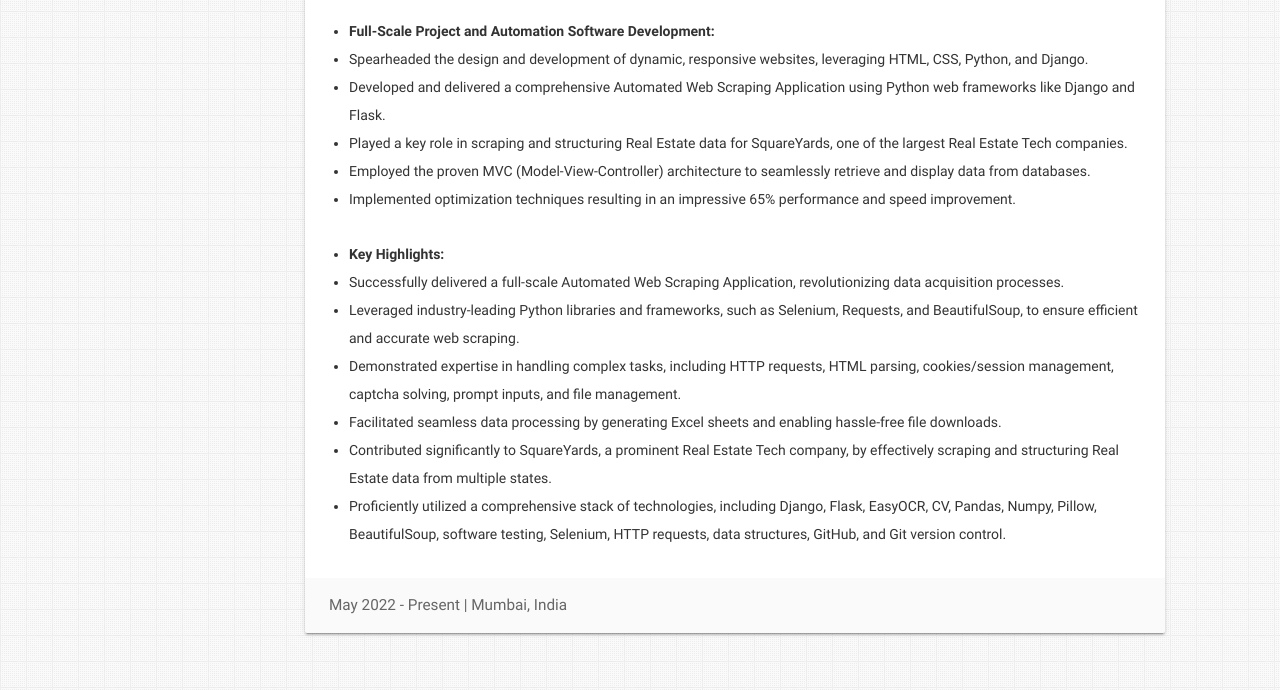
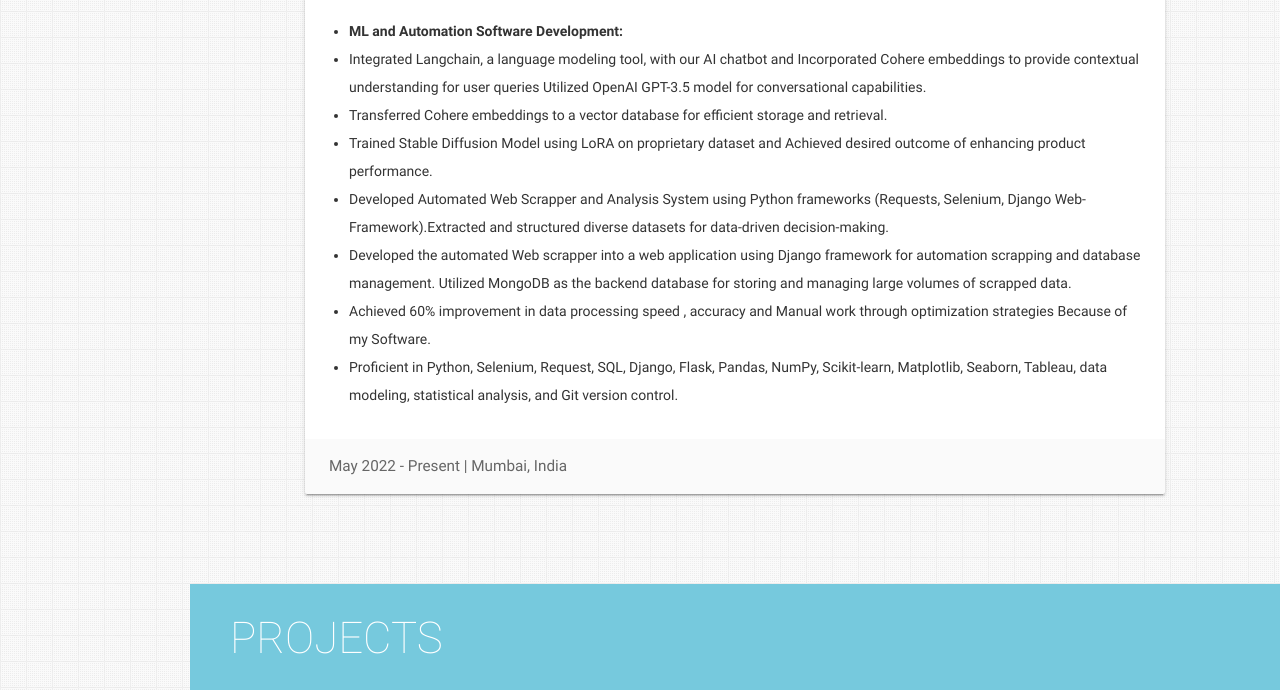
Before and after one commit to Tobaisfire/Tobaisfire.github.io, a plain HTML site: page index.html in a window 1280 px wide. Shown: the part 2329-3019 px from the top of the page. Drawn offline with nearby package versions, Linux system fonts and the light colour scheme.

Commit message:
5-6-2023 Resume updated

```diff
--- a/index.html
+++ b/index.html
@@ -300,29 +300,24 @@
             <div class="role brown-text text-darken-2">Jr. Software Developer</div>
             <ul>
               <li>
-                <b>Full-Scale Project and Automation Software Development:</b>
+                <b>ML and Automation Software Development:</b>
 
-               <li>Spearheaded the design and development of dynamic, responsive websites, leveraging HTML, CSS, Python, and Django.</li>
+               <li>Integrated Langchain, a language modeling tool, with our AI chatbot and Incorporated Cohere embeddings to
+                provide contextual understanding for user queries Utilized OpenAI GPT-3.5 model for conversational capabilities.</li>
 
-              <li> Developed and delivered a comprehensive Automated Web Scraping Application using Python web frameworks
-              like Django and Flask.</li>
-              <li> Played a key role in scraping and structuring Real Estate data for SquareYards, one of the largest Real Estate Tech
-              companies.</li>
-              <li> Employed the proven MVC (Model-View-Controller) architecture to seamlessly retrieve and display data from
-              databases.</li>
-              <li> Implemented optimization techniques resulting in an impressive 65% performance and speed improvement.</li>
-                <br>
-              <li> <b>Key Highlights:</b></li>
-              <li> Successfully delivered a full-scale Automated Web Scraping Application, revolutionizing data acquisition processes.</li>
-              <li> Leveraged industry-leading Python libraries and frameworks, such as Selenium, Requests, and BeautifulSoup, to
-              ensure efficient and accurate web scraping.</li>
-              <li> Demonstrated expertise in handling complex tasks, including HTTP requests, HTML parsing, cookies/session
-              management, captcha solving, prompt inputs, and file management.</li>
-              <li> Facilitated seamless data processing by generating Excel sheets and enabling hassle-free file downloads.</li>
-              <li> Contributed significantly to SquareYards, a prominent Real Estate Tech company, by effectively scraping and
-              structuring Real Estate data from multiple states.</li>
-              <li> Proficiently utilized a comprehensive stack of technologies, including Django, Flask, EasyOCR, CV, Pandas, Numpy,
-              Pillow, BeautifulSoup, software testing, Selenium, HTTP requests, data structures, GitHub, and Git version control.</li>
+               <li>Transferred Cohere embeddings to a vector database for efficient storage and retrieval.</li>
+               <li>Trained Stable Diffusion Model using LoRA on proprietary dataset and Achieved desired outcome of enhancing
+                product performance.</li>
+                <li>Developed Automated Web Scrapper and Analysis System using Python frameworks (Requests, Selenium, Django
+                  Web-Framework).Extracted and structured diverse datasets for data-driven decision-making.</li>
+                <li>Developed the automated Web scrapper into a web application using Django framework for automation scrapping
+                  and database management. Utilized MongoDB as the backend database for storing and managing large volumes of
+                  scrapped data.</li>
+                <li>Achieved 60% improvement in data processing speed , accuracy and Manual work through optimization strategies
+                  Because of my Software.</li>
+                <li>Proficient in Python, Selenium, Request, SQL, Django, Flask, Pandas, NumPy, Scikit-learn, Matplotlib, Seaborn,
+                  Tableau, data modeling, statistical analysis, and Git version control.</li>
+
             </ul>
           </div>
           <div class="card-action">
@@ -354,7 +349,7 @@
                 <span class="card-title activator teal-text hoverline">Heart Disease Predction System <i
                     class="mdi-navigation-more-vert right"></i></span>
                 <p>
-                  The Heart Disease Prediction System is a web application developed using Python, Flask, MySQL, Apache server, and logistic regression with the Random Forest algorithm. The system aims to predict the likelihood of a patient having heart disease based on various input features. It provides different user roles, including admin, doctor, and patient, each with specific functionalities and access levels. The system allows real-time data feeding, session management, and accurate predictions using a trained model with a high accuracy rate of 97%.
+                  The Heart Disease Prediction System is a ML web application developed using Python, Flask, MySQL, Apache server, and logistic regression.
                 </p>
               </div>
               <div class="card-reveal">
@@ -363,8 +358,13 @@
                 <span class="card-title grey-text"><small>Accomplishments</small><i
                     class="mdi-navigation-close right"></i></span>
                 <ul>
-                  <li><b>Tools and Technologies:</b>Python: The primary programming language used for developing the Heart Disease Prediction System. Flask: A web framework used for building the application and handling routing and request handling. MySQL: A relational database management system used for storing and managing user data, medical records, and prediction results. Apache Server: The application is deployed on an Apache server for hosting and serving the web application. Logistic Regression: A machine learning algorithm used for training the model to predict heart disease. Random Forest: An ensemble learning algorithm utilized with logistic regression to enhance the accuracy of heart disease prediction.
-                  </li>
+                  <li>Developed a web-based Heart Disease Prediction System using Python, Flask, HTML, CSS.Integrated MySQL
+                    database for storing user data, medical records, and prediction results.</li>
+                  <li>Implemented user roles: admin, doctor, and patient with specific functionalities and access levels.</li>
+                  <li>Created an admin dashboard for user, data, and system management.</li>
+                  <li>Achieved an impressive 97% accuracy rate in heart disease prediction. </li>
+                  <li>Demonstrated proficiency in Python, Flask, MySQL, and Apache server.</li>
+                  <li>Deployed on GitHub Pages via GitHub Actions.</li>
                   <!-- <li>
 
                   </li> -->
@@ -398,8 +398,7 @@
                 <span class="card-title activator teal-text hoverline">Analytical_Dashboard <i
                     class="mdi-navigation-more-vert right"></i></span>
                 <p>
-                  This repository contains a simple data analytics dashboard developed using Python and Django, along with the integration of PivotTable.js library. The dashboard provides interactive data visualization and analysis capabilities, allowing users to explore and gain insights from their data.
-                </p>
+                  This repository contains a simple data analytics dashboard developed using Python and Django, along with the integration of PivotTable.js library.
               </div>
               <div class="card-reveal">
                 <!-- TODO: change this -- only close button -->
@@ -407,11 +406,9 @@
                 <span class="card-title grey-text"><small>Accomplishments</small><i
                     class="mdi-navigation-close right"></i></span>
                 <ul>
-                  <li><b>Tools and Technologies:</b>Python: The core programming language used for the development of the data analytics dashboard. Django: The web framework used for building the application, providing a robust and scalable architecture. PivotTable.js: The JavaScript library integrated into the dashboard to enable dynamic pivot table generation and data analysis. HTML/CSS: Used for creating the user interface and styling the dashboard. JavaScript: Employed to enhance interactivity and handle client-side functionality. Pandas: Utilized for data manipulation, cleaning, and preprocessing tasks. matplotlib/seaborn: Used for generating various chart visualizations based on the data. Bootstrap: Employed for responsive and mobile-friendly design elements.
-                  </li>
-                  <li>
-                    User-friendly interface: The dashboard offers a user-friendly interface for seamless navigation and interaction. Data ingestion: The application supports importing data from various sources, such as CSV files or Excel spreadsheets. Data cleaning and preprocessing: The dashboard provides functionality to clean and preprocess the ingested data, ensuring data quality and consistency. Pivot tables: Utilizing the PivotTable.js library, the application enables users to generate dynamic pivot tables for multidimensional data analysis. Chart visualizations: The dashboard includes various chart types, such as bar charts, line charts, and pie charts, to visualize data trends and patterns. Filtering and sorting: Users can apply filters and sorting options to refine their data analysis based on specific criteria. Export functionality: The dashboard allows users to export the generated pivot tables and charts as image files or Excel spreadsheets. User management: The application includes user authentication and authorization features to ensure secure access to the dashboard.
-                  </li>
+                  <li>Developed a Python and Django-based data analytics dashboard with interactive visualization capabilities.</li>
+                  <li>Integrated PivotTable.js library for enhanced data exploration and insights.</li>
+                  <li>Deployed on GitHub pages via GitHub Action</li>
 
                 </ul>
                 <div class="card-action">
```
